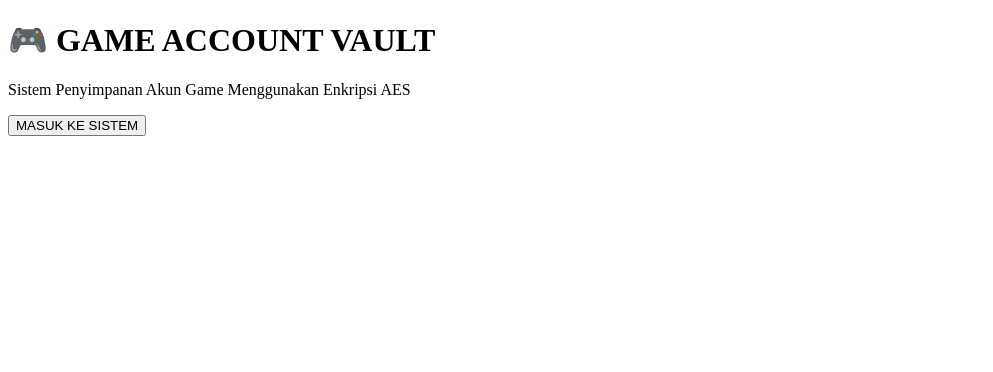
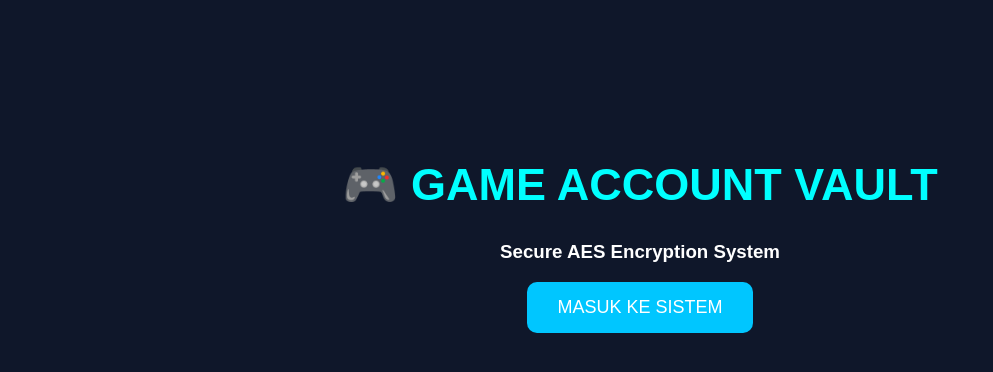
Before and after one commit to kingdhuro85-a11y/UAS-kriptografi, a Flask app: page / in a window 1280 px wide. Shown: the top 372 px of the page, without its empty margins (0-993 px from the left). Run offline with Flask 3, Linux system fonts and the light colour scheme.

Commit message:
Update index.html

```diff
--- a/templates/index.html
+++ b/templates/index.html
@@ -2,15 +2,38 @@
 <html>
 <head>
 <title>Game Account Vault</title>
+
+<style>
+body{
+background:#0f172a;
+font-family:Arial;
+text-align:center;
+padding-top:120px;
+color:white;
+}
+
+h1{
+font-size:45px;
+color:#00ffff;
+}
+
+button{
+padding:15px 30px;
+background:#00c6ff;
+border:none;
+border-radius:10px;
+color:white;
+font-size:18px;
+}
+</style>
+
 </head>
+
 <body>
 
 <h1>🎮 GAME ACCOUNT VAULT</h1>
 
-<p>
-Sistem Penyimpanan Akun Game Menggunakan
-Enkripsi AES
-</p>
+<h3>Secure AES Encryption System</h3>
 
 <a href="/login">
 <button>MASUK KE SISTEM</button>
```
